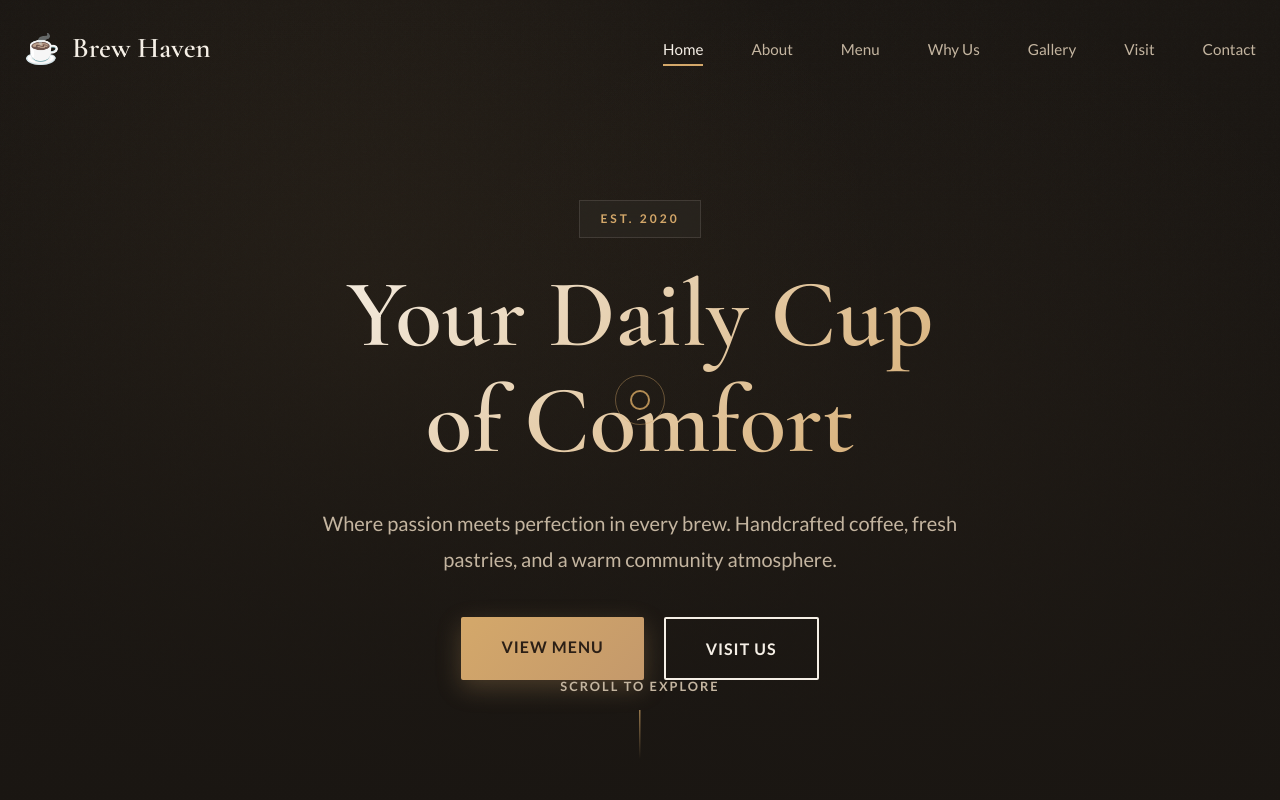
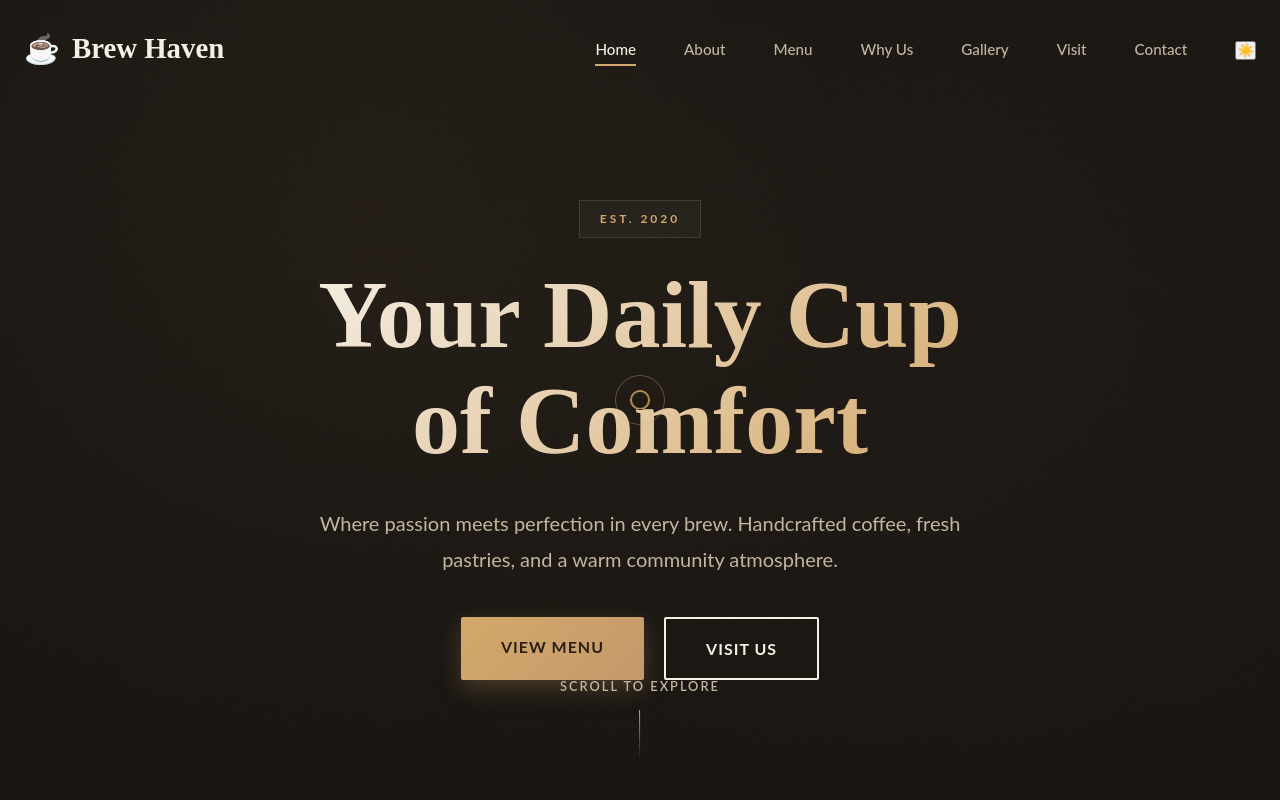
Before and after one commit to Hewlett26/brewhaven.github.io, a plain HTML site: page index.html in a window 1280 px wide. Shown: the top 800 px of the page. Drawn offline with nearby package versions, Linux system fonts and the light colour scheme.

Commit message:
Modify font link and add theme toggle button
Updated Google Fonts link and added theme toggle button.

```diff
--- a/index.html
+++ b/index.html
@@ -9,7 +9,7 @@
     <!-- Google Fonts -->
     <link rel="preconnect" href="https://fonts.googleapis.com">
     <link rel="preconnect" href="https://fonts.gstatic.com" crossorigin>
-    <link href="https://fonts.googleapis.com/css2?family=Cormorant+Garamond:wght@300;400;500;600;700&family=Lato:wght@300;400;700&display=swap" rel="stylesheet">
+    <link rel="stylesheet" href="https://fonts.googleapis.com/css2?family=Playfair+Display:wght@400;500;600;700&family=DM+Sans:wght@400;500;600;700&display=swap">
 
     <!-- Stylesheet -->
     <link rel="stylesheet" href="style.css">
@@ -30,6 +30,9 @@
                 <li><a href="#gallery" class="nav-link">Gallery</a></li>
                 <li><a href="#visit" class="nav-link">Visit</a></li>
                 <li><a href="#contact" class="nav-link">Contact</a></li>
+                <li><button class="theme-toggle" id="themeToggle" aria-label="Toggle theme">
+                    <span class="theme-icon">☀️</span>
+                </button></li>
             </ul>
             <button class="nav-toggle" id="navToggle">
                 <span></span>
```
